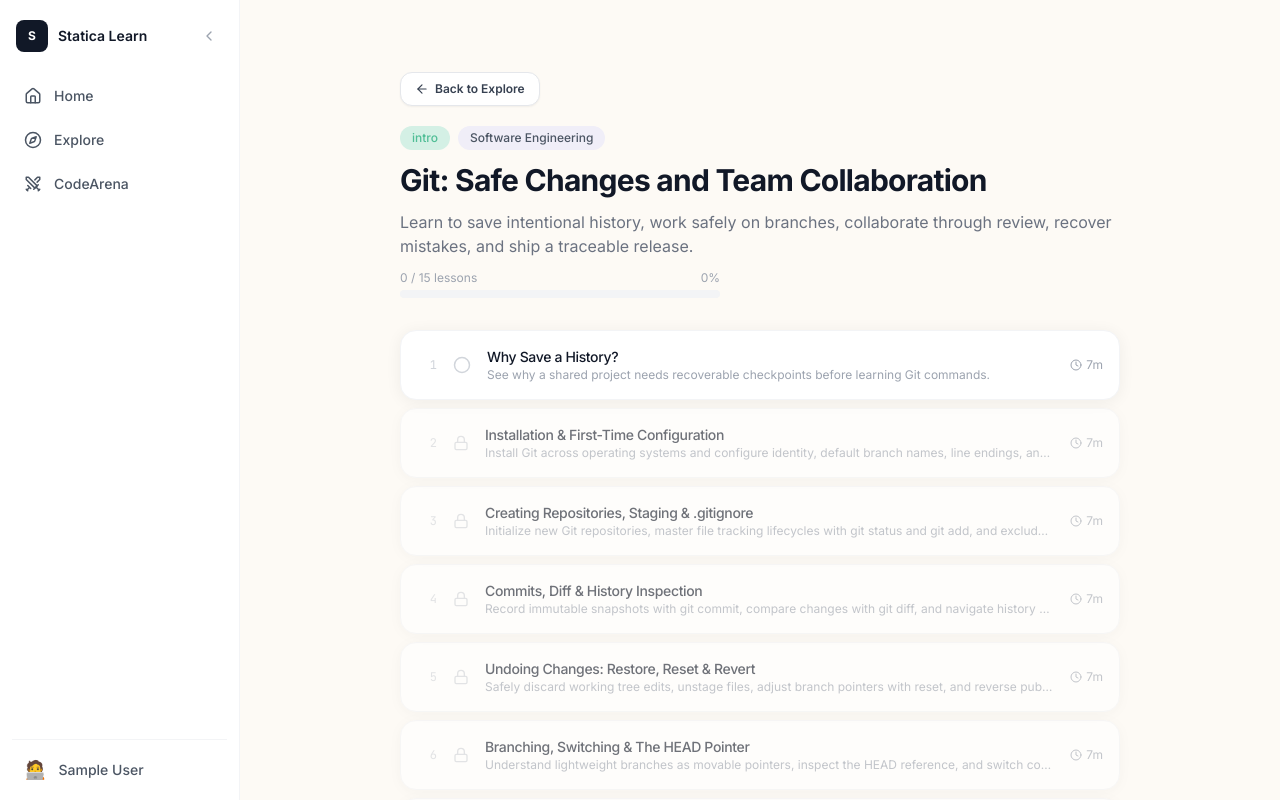
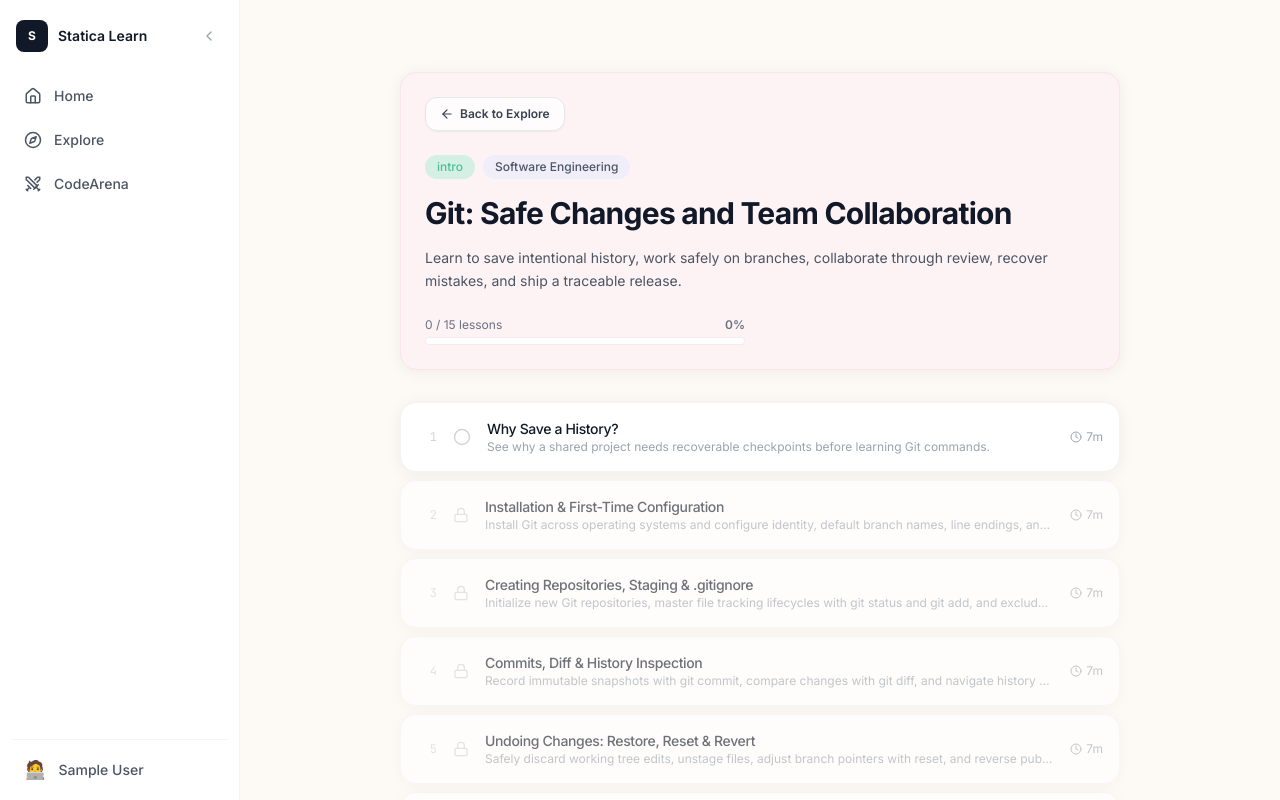
Before and after one commit to angelmacwan/statica-learn, a React (Vite) app: page /paths/git in a window 1280 px wide. Shown: the top 800 px of the page. Built offline with nearby package versions, Linux system fonts and the light colour scheme; no server answers; the database is empty; sample sign-in values are in the browser's storage.

Commit message:
style: add unique light pastel background colors for each module card

```diff
--- /dev/null
+++ b/src/lib/modulePastels.ts
@@ -0,0 +1,52 @@
+export interface ModulePastelStyle {
+  bg: string;
+  border: string;
+  hover: string;
+  cardClass: string;
+}
+
+export function getModulePastelStyle(pathSlug: string = '', index: number = 0): ModulePastelStyle {
+  const slug = pathSlug.toLowerCase();
+  if (slug.includes('python')) {
+    return {
+      bg: 'bg-[#f0faf6]',
+      border: 'border-[#d4f0e5]',
+      hover: 'hover:bg-[#e4f7ef]',
+      cardClass: 'bg-[#f0faf6] border-[#d4f0e5] hover:bg-[#e4f7ef]',
+    };
+  }
+  if (slug.includes('sql') || slug.includes('database')) {
+    return {
+      bg: 'bg-[#f0eef8]',
+      border: 'border-[#e0dcf4]',
+      hover: 'hover:bg-[#e6e2f4]',
+      cardClass: 'bg-[#f0eef8] border-[#e0dcf4] hover:bg-[#e6e2f4]',
+    };
+  }
+  if (slug.includes('git')) {
+    return {
+      bg: 'bg-[#fdf2f4]',
+      border: 'border-[#fce4e8]',
+      hover: 'hover:bg-[#fadce2]',
+      cardClass: 'bg-[#fdf2f4] border-[#fce4e8] hover:bg-[#fadce2]',
+    };
+  }
+  if (slug.includes('ml') || slug.includes('machine-learning')) {
+    return {
+      bg: 'bg-[#fde8e2]',
+      border: 'border-[#fad0c5]',
+      hover: 'hover:bg-[#fbc5b7]',
+      cardClass: 'bg-[#fde8e2] border-[#fad0c5] hover:bg-[#fbc5b7]',
+    };
+  }
+
+  const PALETTE = [
+    { bg: 'bg-[#f0faf6]', border: 'border-[#d4f0e5]', hover: 'hover:bg-[#e4f7ef]', cardClass: 'bg-[#f0faf6] border-[#d4f0e5] hover:bg-[#e4f7ef]' },
+    { bg: 'bg-[#f0eef8]', border: 'border-[#e0dcf4]', hover: 'hover:bg-[#e6e2f4]', cardClass: 'bg-[#f0eef8] border-[#e0dcf4] hover:bg-[#e6e2f4]' },
+    { bg: 'bg-[#fdf2f4]', border: 'border-[#fce4e8]', hover: 'hover:bg-[#fadce2]', cardClass: 'bg-[#fdf2f4] border-[#fce4e8] hover:bg-[#fadce2]' },
+    { bg: 'bg-[#fde8e2]', border: 'border-[#fad0c5]', hover: 'hover:bg-[#fbc5b7]', cardClass: 'bg-[#fde8e2] border-[#fad0c5] hover:bg-[#fbc5b7]' },
+    { bg: 'bg-[#faf4e8]', border: 'border-[#f5e8d0]', hover: 'hover:bg-[#f3e0c0]', cardClass: 'bg-[#faf4e8] border-[#f5e8d0] hover:bg-[#f3e0c0]' },
+  ];
+
+  return PALETTE[index % PALETTE.length];
+}
--- a/src/pages/ExplorePage.tsx
+++ b/src/pages/ExplorePage.tsx
@@ -2,6 +2,7 @@ import { useEffect, useState } from 'react';
 import { Link } from 'react-router-dom';
 import { loadAllPaths } from '@/lib/contentLoader';
 import { Search } from 'lucide-react';
+import { getModulePastelStyle } from '@/lib/modulePastels';
 import type { Path } from '@/types';
 
 const CATEGORIES = [
@@ -75,11 +76,13 @@ export default function ExplorePage() {
         <p className="text-gray-400 text-sm py-12 text-center">No paths found.</p>
       ) : (
         <div className="grid gap-4 sm:grid-cols-2">
-          {filtered.map((path) => (
+          {filtered.map((path, idx) => {
+            const pastelStyle = getModulePastelStyle(path.slug, idx);
+            return (
               <Link
                 key={path.id}
                 to={`/paths/${path.slug}`}
-              className="card p-5 hover:shadow-card transition-all flex flex-col gap-3 group"
+                className={`rounded-2xl p-5 border shadow-soft transition-all flex flex-col gap-3 group ${pastelStyle.cardClass}`}
               >
                 <div className="flex items-start justify-between gap-2">
                   <h3 className="font-semibold text-gray-900 text-sm group-hover:text-gray-700">
@@ -92,7 +95,8 @@ export default function ExplorePage() {
                 </p>
                 <span className="pill pill-lavender self-start capitalize">{path.category.replace('-', ' ')}</span>
               </Link>
-          ))}
+            );
+          })}
         </div>
       )}
     </div>
--- a/src/pages/HomePage.tsx
+++ b/src/pages/HomePage.tsx
@@ -4,6 +4,7 @@ import { useAuth } from '@/features/auth/AuthProvider';
 import { loadAllPaths, loadLessonsForPath } from '@/lib/contentLoader';
 import { getAllProgress } from '@/lib/firestore';
 import { ArrowRight, BookOpen, Zap } from 'lucide-react';
+import { getModulePastelStyle } from '@/lib/modulePastels';
 import type { Path } from '@/types';
 
 export default function HomePage() {
@@ -99,10 +100,11 @@ export default function HomePage() {
           </div>
         ) : (
           <div className="grid gap-4 sm:grid-cols-2">
-            {paths.slice(0, 4).map((path) => (
+            {paths.slice(0, 4).map((path, idx) => (
               <PathCard
                 key={path.id}
                 path={path}
+                index={idx}
                 progress={progressMap[path.id]}
                 lessonCount={lessonCountMap[path.id]}
               />
@@ -135,10 +137,12 @@ export default function HomePage() {
 
 function PathCard({
   path,
+  index = 0,
   progress,
   lessonCount,
 }: {
   path: Path;
+  index?: number;
   progress?: { completed: number; total: number };
   lessonCount?: number;
 }) {
@@ -149,6 +153,8 @@ function PathCard({
     hard: 'pill-blush',
   };
 
+  const pastelStyle = getModulePastelStyle(path.slug, index);
+
   const pct = progress && progress.total > 0
     ? Math.round((progress.completed / progress.total) * 100)
     : 0;
@@ -158,7 +164,7 @@ function PathCard({
   return (
     <Link
       to={`/paths/${path.slug}`}
-      className="card p-5 hover:shadow-card transition-all flex flex-col gap-3 group"
+      className={`rounded-2xl p-5 border shadow-soft transition-all flex flex-col gap-3 group ${pastelStyle.cardClass}`}
     >
       <div className="flex items-start justify-between gap-2">
         <h3 className="font-semibold text-gray-900 text-sm group-hover:text-gray-700 leading-snug">
--- a/src/pages/PathPage.tsx
+++ b/src/pages/PathPage.tsx
@@ -5,6 +5,7 @@ import { getAllProgress } from '@/lib/firestore';
 import { useAuth } from '@/features/auth/AuthProvider';
 import { Clock, CheckCircle2, Circle, Lock, ArrowLeft } from 'lucide-react';
 import { ModuleBackgroundGraphic } from '@/components/ui/ModuleBackgroundGraphic';
+import { getModulePastelStyle } from '@/lib/modulePastels';
 import type { Path, Lesson } from '@/types';
 
 export default function PathPage() {
@@ -40,15 +41,16 @@ export default function PathPage() {
 
   const completedCount = lessons.filter((l) => progress[l.id] === 'completed').length;
   const pct = lessons.length ? Math.round((completedCount / lessons.length) * 100) : 0;
+  const pastelStyle = getModulePastelStyle(path.slug);
 
   return (
     <div className={`relative ${contentWidthClass} mx-auto px-4 sm:px-6 py-10 space-y-8 transition-all duration-300`}>
       <ModuleBackgroundGraphic pathSlug={pathSlug} />
       {/* Header */}
-      <div className="space-y-3">
+      <div className={`space-y-4 rounded-2xl p-6 border shadow-soft ${pastelStyle.cardClass}`}>
         <Link
           to="/explore"
-          className="inline-flex items-center gap-1.5 text-xs font-semibold text-gray-700 hover:text-gray-900 bg-white border border-gray-200 rounded-xl px-3.5 py-2 hover:bg-gray-50 transition-all shadow-sm mb-2"
+          className="inline-flex items-center gap-1.5 text-xs font-semibold text-gray-700 hover:text-gray-900 bg-white/80 border border-gray-200 rounded-xl px-3.5 py-2 hover:bg-white transition-all shadow-sm mb-2"
         >
           <ArrowLeft size={14} /> Back to Explore
         </Link>
@@ -57,17 +59,17 @@ export default function PathPage() {
           <span className="pill pill-lavender capitalize">{path.category.replace('-', ' ')}</span>
         </div>
         <h1 className="text-3xl font-bold text-gray-900">{path.title}</h1>
-        <p className="text-gray-500">{path.description}</p>
+        <p className="text-gray-600 text-sm leading-relaxed">{path.description}</p>
 
         {user && lessons.length > 0 && (
-          <div className="space-y-1 max-w-xs">
-            <div className="flex justify-between text-xs text-gray-400">
+          <div className="space-y-1 max-w-xs pt-2">
+            <div className="flex justify-between text-xs text-gray-500">
               <span>{completedCount} / {lessons.length} lessons</span>
-              <span>{pct}%</span>
+              <span className="font-semibold">{pct}%</span>
             </div>
-            <div className="h-2 bg-gray-100 rounded-full overflow-hidden">
+            <div className="h-2 bg-white/80 border border-gray-200/60 rounded-full overflow-hidden">
               <div
-                className="h-full bg-mint-300 rounded-full transition-all"
+                className="h-full bg-mint-400 rounded-full transition-all"
                 style={{ width: `${pct}%` }}
               />
             </div>
```
Also changed, not shown: 1 other file (tests, documents, lock files or other folders). Lines whose indentation alone changed are shown as unchanged.
